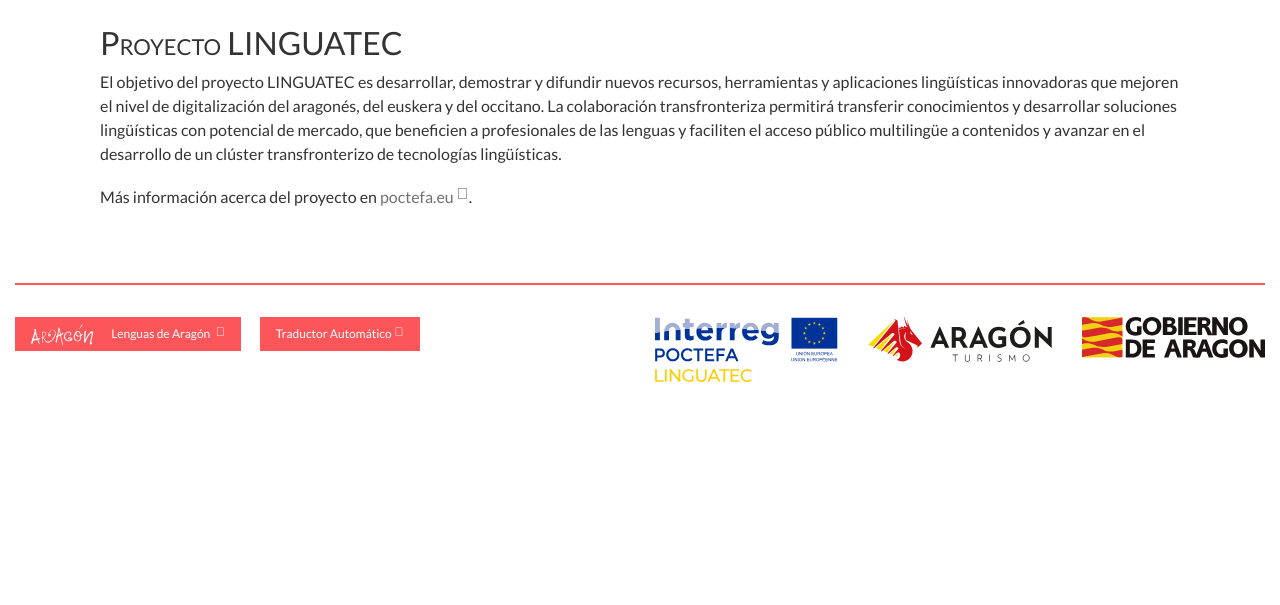
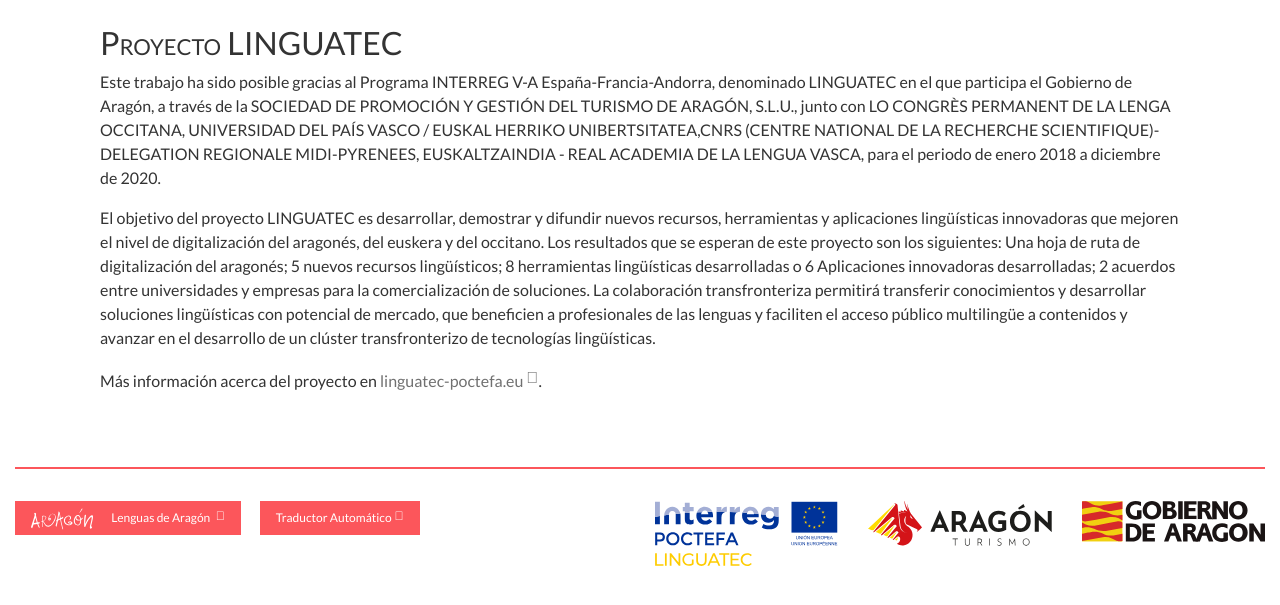
Before and after one commit to ribaguifi/linguatec-lexicon-frontend, a Django app: template linguatec_lexicon_frontend/templates/linguatec_lexicon_frontend/linguatec-project.html in a window 1280 px wide. Shown: the part 97-702 px from the top of the page. Run offline with Django 3.2, Linux system fonts and the light colour scheme; the template is opened without the code that fills it, so the values that code supplies are empty; some libraries are stand-ins or nearby versions.

Commit message:
Update Linguatec Poctefa link
Mail from Francho on 2019/07/18 at 13h14

```diff
--- a/linguatec_lexicon_frontend/templates/linguatec_lexicon_frontend/linguatec-project.html
+++ b/linguatec_lexicon_frontend/templates/linguatec_lexicon_frontend/linguatec-project.html
@@ -4,17 +4,26 @@
 {% block content %}
 <div class="col-12">
     <h1>Proyecto LINGUATEC</h1>
+
+    <p>Este trabajo ha sido posible gracias al Programa INTERREG V-A España-Francia-Andorra, denominado LINGUATEC en el
+        que participa el Gobierno de Aragón, a través de la SOCIEDAD DE PROMOCIÓN Y GESTIÓN DEL TURISMO DE ARAGÓN,
+        S.L.U., junto con LO CONGRÈS PERMANENT DE LA LENGA OCCITANA, UNIVERSIDAD DEL PAÍS VASCO / EUSKAL HERRIKO
+        UNIBERTSITATEA,CNRS (CENTRE NATIONAL DE LA RECHERCHE SCIENTIFIQUE)- DELEGATION REGIONALE MIDI-PYRENEES,
+        EUSKALTZAINDIA - REAL ACADEMIA DE LA LENGUA VASCA, para el periodo de enero 2018 a diciembre de 2020.</p>
+
     <p>El objetivo del proyecto LINGUATEC es desarrollar, demostrar y difundir nuevos recursos, herramientas y
-        aplicaciones
-        lingüísticas innovadoras que mejoren el nivel de digitalización del aragonés, del euskera y del occitano. La
+        aplicaciones lingüísticas innovadoras que mejoren el nivel de digitalización del aragonés, del euskera y del
+        occitano. Los resultados que se esperan de este proyecto son los siguientes: Una hoja de ruta de digitalización
+        del aragonés; 5 nuevos recursos lingüísticos; 8 herramientas lingüísticas desarrolladas o 6 Aplicaciones
+        innovadoras desarrolladas; 2 acuerdos entre universidades y empresas para la comercialización de soluciones. La
         colaboración transfronteriza permitirá transferir conocimientos y desarrollar soluciones lingüísticas con
-        potencial
-        de mercado, que beneficien a profesionales de las lenguas y faciliten el acceso público multilingüe a contenidos
-        y
-        avanzar en el desarrollo de un clúster transfronterizo de tecnologías lingüísticas.</p>
+        potencial de mercado, que beneficien a profesionales de las lenguas y faciliten el acceso público multilingüe a
+        contenidos y avanzar en el desarrollo de un clúster transfronterizo de tecnologías lingüísticas.</p>
+
+
     <p>Más información acerca del proyecto en <a class="ref-external"
-            href="https://www.poctefa.eu/proyectos/listado-de-proyectos/detalle-de-proyecto/?IdProyecto=b175df4f-ea1a-42ac-8fb5-51c484333de7">
-            poctefa.eu</a>.
+            href="https://linguatec-poctefa.eu/"">
+            linguatec-poctefa.eu</a>.
     </p>
 
     {% comment %}
```
